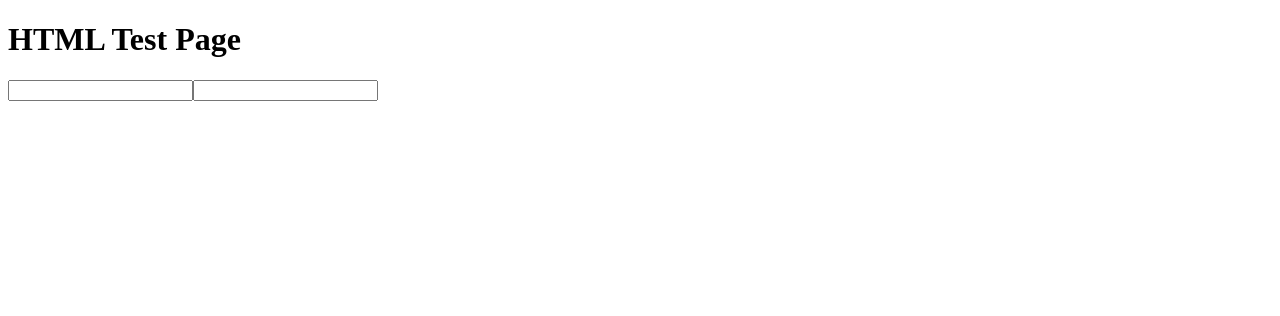
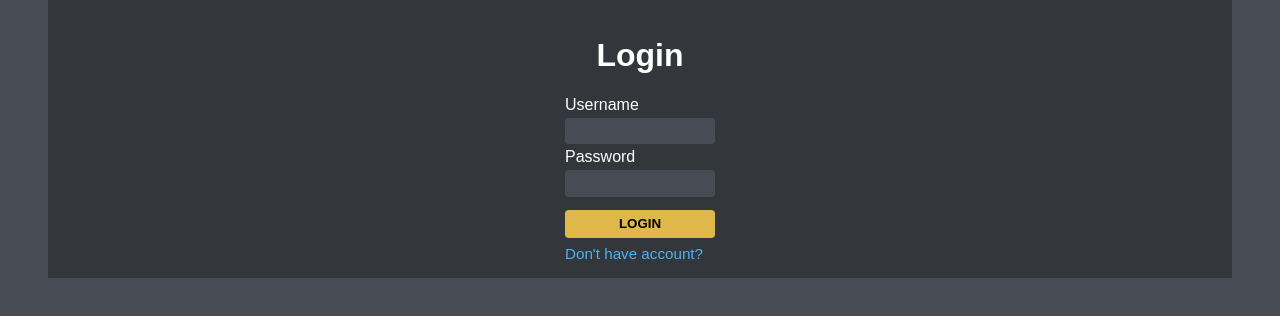
Before and after one commit to chingu-voyages/v9-bears-team-32, a React app in the folder stocks/src/main/resources/templates/: page / in a window 1280 px wide. Shown: the top 316 px of the page. Built offline with nearby package versions, Linux system fonts and the light colour scheme.

Commit message:
begin login page

```diff
--- a/stocks/src/main/resources/templates/index.html
+++ b/stocks/src/main/resources/templates/index.html
@@ -7,7 +7,6 @@
   <title>Test</title>
 </head>
 <body>
-  <h1>HTML Test Page</h1>
   <div id="app"></div>
   <!--
     TODO: make these the same:
--- /dev/null
+++ b/stocks/src/main/resources/templates/src/App.scss
@@ -0,0 +1,8 @@
+@import './globals';
+
+body {
+  margin: 0;
+  background-color: $bgBlue;
+  font-family: $font1;
+  color: white;
+}
--- a/stocks/src/main/resources/templates/src/App.tsx
+++ b/stocks/src/main/resources/templates/src/App.tsx
@@ -1,6 +1,7 @@
 import React from 'react';
 import { Route, Switch } from 'react-router-dom';
 import { Login } from './pages';
+import './App.scss';
 
 function App(): JSX.Element {
   return (
--- /dev/null
+++ b/stocks/src/main/resources/templates/src/globals.scss
@@ -0,0 +1,33 @@
+// Colors
+$bgBlue: #464b54;
+$darkBlue: #33363a;
+
+$accentGreen: #50e56d;
+$accentBlue: #4db3f2;
+$accentOrange: #e0b84a;
+$accentOrangeLighter: #f4cc5f;
+
+// Fonts
+$font1: sans-serif;
+
+// Global Classes
+.Global-max-width {
+  max-width: 1280px;
+  margin: auto;
+}
+
+.Global-input {
+  padding: .35em .5em;
+  border-radius: 3px;
+  border: 0;
+  width: 150px;
+  background-color: $bgBlue;
+  border: 1px solid $bgBlue;
+  color: white;
+  outline: none;
+  box-sizing: border-box;
+
+  &:focus {
+    border: 1px solid $accentBlue;
+  }
+}
--- /dev/null
+++ b/stocks/src/main/resources/templates/src/pages/Login/Login.scss
@@ -0,0 +1,52 @@
+@import '../../globals';
+
+.c-Login__wrapper {
+  width: 90vw;
+  margin: 1em auto;
+  background-color: $darkBlue;
+  padding: 1em;
+}
+
+.c-Login__heading {
+  text-align: center;
+}
+
+.c-Login__inputs-wrap {
+  margin: auto;
+  width: 150px;
+}
+
+.c-Login__label {
+  margin-bottom: .25em;
+  margin-top: .25em;
+  font-size: 1em;
+}
+
+.c-Login__button {
+  display: block;
+  padding: .5em 1em;
+  width: 150px;
+  margin: 1em auto;
+  margin-bottom: .5em;
+  background-color: $accentOrange;
+  border: 0;
+  border-radius: 4px;
+  font-weight: 600;
+  text-transform: uppercase;
+  outline: none;
+  cursor: pointer;
+
+  &:hover {
+    background-color: $accentOrangeLighter;
+  }
+}
+
+.c-Login__no-account {
+  color: $accentBlue;
+  cursor: pointer;
+  font-size: .95em;
+
+  &:hover {
+    text-decoration: underline;
+  }
+}
--- a/stocks/src/main/resources/templates/src/pages/Login/Login.tsx
+++ b/stocks/src/main/resources/templates/src/pages/Login/Login.tsx
@@ -1,13 +1,36 @@
 import React, { useState } from 'react';
+import { postAjax } from '../../shared/helpers';
+import './Login.scss';
 
 function Login() {
   const [username, setUsername] = useState('');
   const [password, setPassword] = useState('');
 
+  const login = async () => await postAjax('/login', JSON.stringify({username,password}));
+
   return (
-    <div>
-      <input />
-      <input />
+    <div className="Global-max-width c-Login__wrapper">
+      <h1 className="c-Login__heading">Login</h1>
+      <div className="c-Login__inputs-wrap">
+        <div className="c-Login__label">Username</div>
+        <input
+          className="Global-input"
+          onChange={(e) => setUsername(e.target.value)}
+        />
+        <div className="c-Login__label">Password</div>
+        <input
+          className="Global-input"
+          onChange={(e) => setPassword(e.target.value)}
+          type="password"
+        />
+        <button
+          className="c-Login__button"
+          onClick={login}
+        >
+          Login
+        </button>
+        <div className="c-Login__no-account">Don't have account?</div>
+      </div>
     </div>
   )
 }
--- /dev/null
+++ b/stocks/src/main/resources/templates/src/shared/helpers.ts
@@ -0,0 +1,18 @@
+async function postAjax(route: string, payload: string) {
+
+  const postConfig: RequestInit = {
+      method: 'POST',
+      body: payload,
+      headers: { 'Content-Type': 'application/json' },
+      credentials: 'same-origin',
+  }
+  try {
+    const res = await fetch(`/api/${route}`, postConfig);
+    return await res.json();
+  } catch(e) {
+    throw e;
+  }
+
+}
+
+export { postAjax };
```
